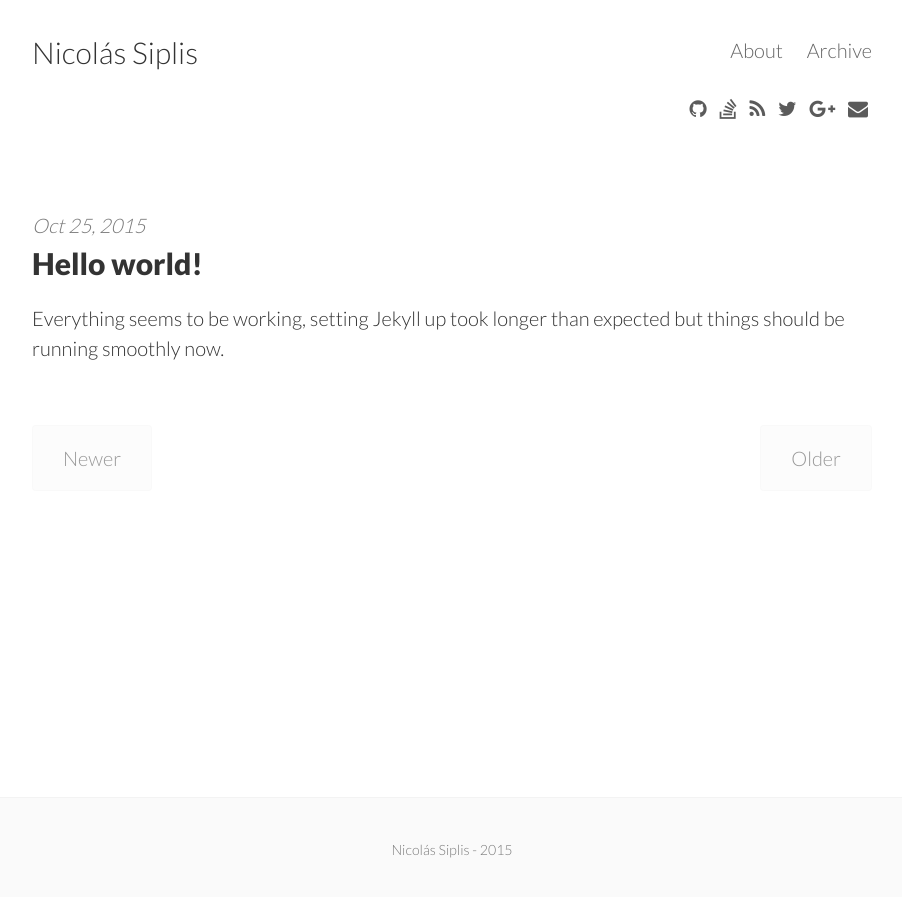
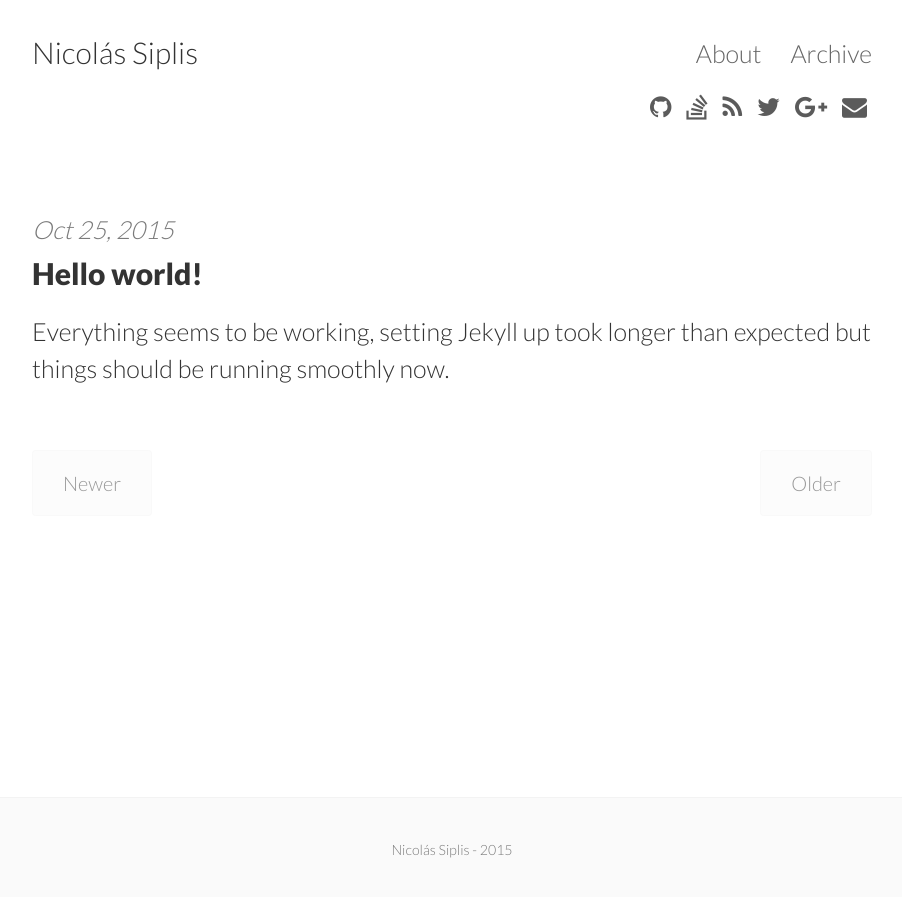
Before and after one commit to actividad-parlamentaria/actividad-parlamentaria.github.io, a Jekyll site: the page built from index.html, in a window 1280 px wide. Shown: the top 897 px of the page, without its empty margins (188-1090 px from the left). Built offline with Jekyll 4.4.1, drawn with Linux system fonts in a browser that asks for light colours; nearby versions of some CDN libraries; the list of posts is cut into pages by our own code.

```diff
--- a/_sass/_variables.scss
+++ b/_sass/_variables.scss
@@ -10,7 +10,7 @@ $monospace-font-family: 'Source Code Pro', 'Inconsolata', Consolas, monospace !d
 $h1: 1.5rem !default; //Post title
 $h2: 1.5rem !default;
 $h3: 1.5rem !default;
-$h4: 1rem !default; //Post content
+$h4: 1.25rem !default; //Post content
 $h5: .875rem !default;
 $h6: .75rem !default;
 $h00: 4rem !default;
```
